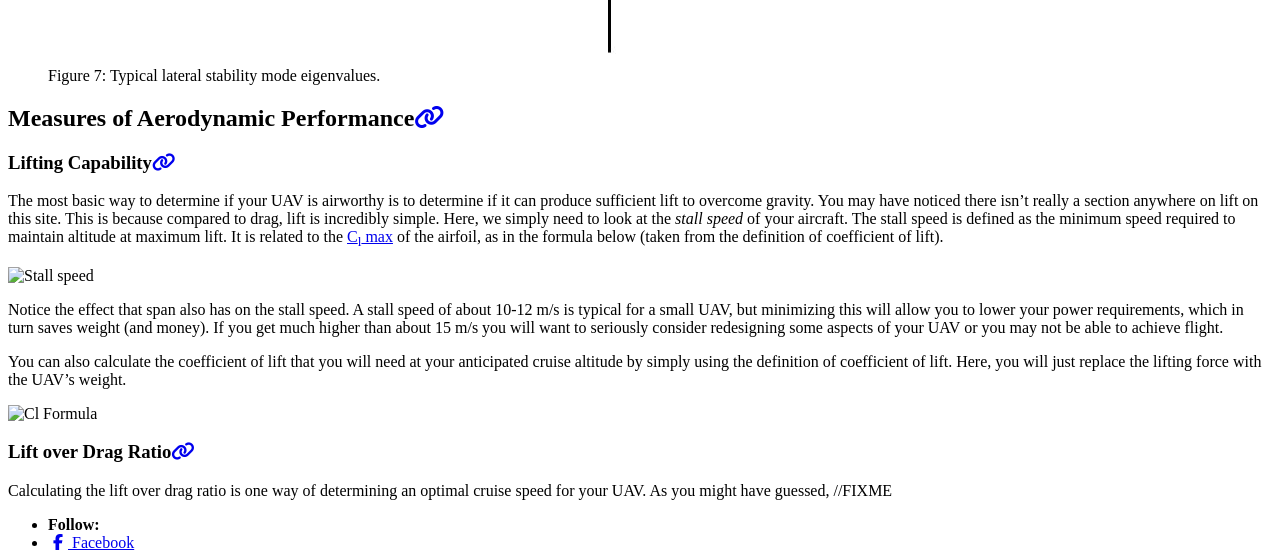
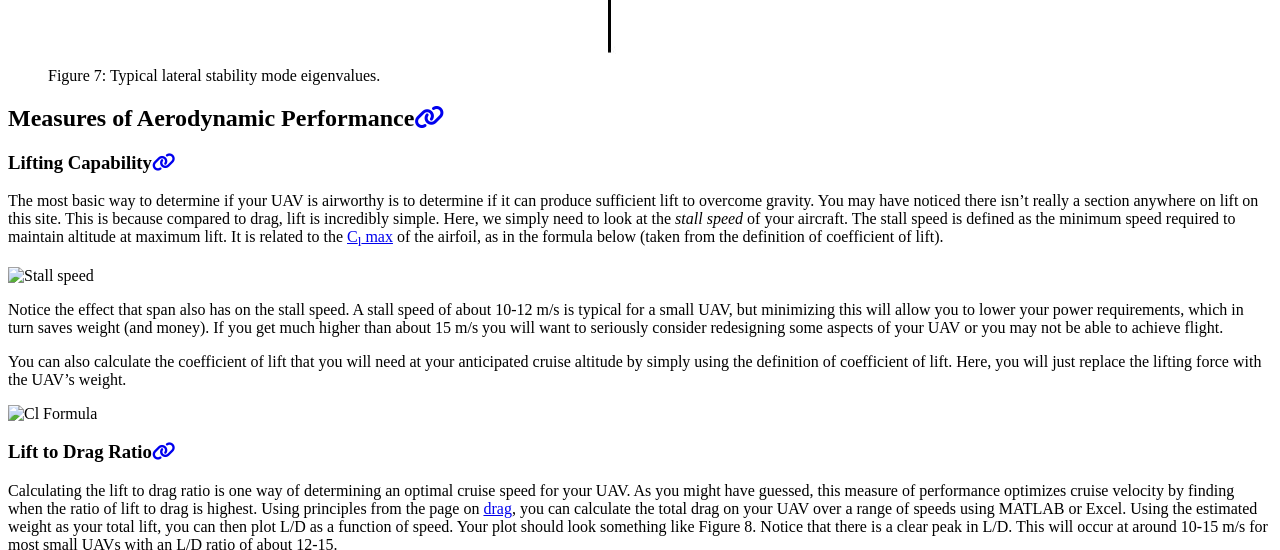
Before and after one commit to BYU-Aeronautics-Club/BYUAeronauticsClub.github.io, a Jekyll site: the page built from _pages/fundamentals/aerodynamics/performance.md, in a window 1280 px wide and 1400 px high, scrolled down 5274 px. Shown: the top 550 px of the window. Built offline with Jekyll 4.4.1, drawn with Linux system fonts in a browser that asks for light colours; cached includes are drawn as plain includes; nearby versions of some CDN libraries; some of the changed text lies outside the part shown; grey boxes are pictures that could not be loaded.

Commit message:
Finishing writing

```diff
--- a/_pages/fundamentals/aerodynamics/performance.md
+++ b/_pages/fundamentals/aerodynamics/performance.md
@@ -35,7 +35,7 @@ Creating static stability for the yaw and roll axes is generally a bit simpler t
 
 To produce yaw stability, you only need sufficient horizontal stabilizer area. Doing so will prevent what is termed as *sideslip*, which is a yaw angle created by a disturbance of some kind. In most cases, the vertical tail size is determined by the amount of rudder control you need rather than a stability parameter.
 
-You can measure the lateral stability of your UAV using *stability derivatives*. These can be calculated using a program such as XFLR5. For yaw, you want the derivative C<sub>n,&#x03B2;</sub> to at least be greater than 0, but around 0.06-0.15 is a good range to be in. For roll, you actually want a negative value of the derivate C<sub>roll,&#x03B2;</sub> usually in the range -0.1-0.
+You can measure the lateral stability of your UAV using *stability derivatives*. These can be calculated using a program such as XFLR5. For yaw, you want the derivative C<sub>n,&#x03B2;</sub> to be greater to 0 to be stable. For roll, you actually want a negative value of the derivate C<sub>roll,&#x03B2;</sub> for stability.
 
 ## Dynamic Stability
 Recall that static stability was *any* tendency of a system to return to a steady condition. Dynamic stability is more a measure of how effectively that system returns to the stead condition. We will again use the block on the horizontal spring as an example. Imagine that a force-impulse is applied to the block. If the system is dynamically stable, the block will be sufficiently damped that the amplitude will decrease until the system is again at rest (see Figure 5a). If this were not the case, the block would continue to oscillate with increasing amplitude (see Figure 5b).
@@ -67,5 +67,11 @@ You can also calculate the coefficient of lift that you will need at your antici
 
 ![Cl Formula](./figures/cl_formula_2.JPG){: .align-center}
 
-### Lift over Drag Ratio
-Calculating the lift over drag ratio is one way of determining an optimal cruise speed for your UAV. As you might have guessed, //FIXME
+### Lift to Drag Ratio
+Calculating the lift to drag ratio is one way of determining an optimal cruise speed for your UAV. As you might have guessed, this measure of performance optimizes cruise velocity by finding when the ratio of lift to drag is highest. Using principles from the page on [drag](https://aeronautics.byu.edu/fundamentals/aerodynamics/drag/), you can calculate the total drag on your UAV over a range of speeds using MATLAB or Excel. Using the estimated weight as your total lift, you can then plot L/D as a function of speed. Your plot should look something like Figure 8. Notice that there is a clear peak in L/D. This will occur at around 10-15 m/s for most small UAVs with an L/D ratio of about 12-15.
+
+{% include figure image_path="_pages/fundamentals/aerodynamics/figures/LD_plot.JPG" caption="Figure 8: Typical L/D trends at varying airspeeds." %}
+
+If higher speeds are desired, this will result in an increase in drag. If you look carefully at the formulas for [parasitic](https://aeronautics.byu.edu/fundamentals/aerodynamics/drag/#parasitic-drag) and [induced](https://aeronautics.byu.edu/fundamentals/aerodynamics/drag/#induced-drag) drag, you will notice each is directly affected by velocity. Parasitic drag will trend upward while induced drag will trend downward as velocity increases. This creates an overall horseshoe-shaped trend in total drag (see Figure 9). Make sure to calculate specific values so that you can design a sufficient propulsion system to overcome drag.
+
+{% include figure image_path="_pages/fundamentals/aerodynamics/figures/drag_plot.JPG" caption="Figure 9: Trends for different types of drag at varying airspeeds." %}
```
Also changed, not shown: other parts of _pages/fundamentals/aerodynamics/performance.md (+1 -1 lines).
